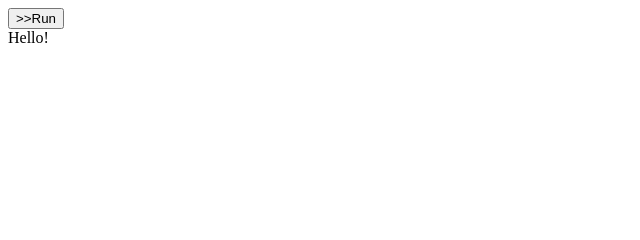
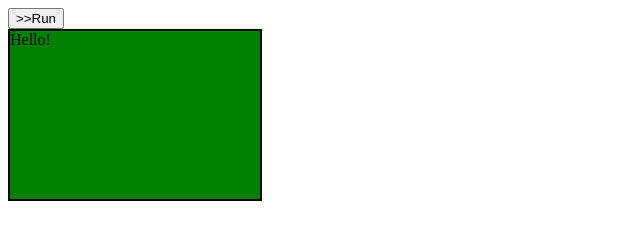
Before and after one commit to kkkkkkyeojeong/work_javascript, a plain HTML site: page JavaScript02JQuery/WebContent/prac04.html in a window 1280 px wide. Both pictures are taken after a click on the button ">>Run". Shown: the whole page, without its empty margins (0-640 px from the left). Drawn offline with Linux system fonts and the light colour scheme.

Commit message:
연습문제

```diff
--- a/JavaScript02JQuery/WebContent/prac04.html
+++ b/JavaScript02JQuery/WebContent/prac04.html
@@ -3,23 +3,32 @@
 <head>
 <meta charset="UTF-8">
 <title>Insert title here</title>
+<style>
+	#target {
+		border: 2px solid black;
+		background-color: green;
+		width: 100px;
+	}
+</style>
 </head>
 <body>
 
 	<button id="btn">>>Run</button>
-	<div>Hello!</div>
+	<div id="target" style="display: relative">Hello!</div>
 
 	<script src="js/jquery-3.3.1.js"></script>
 
 	<script>
 		$(document).ready(function(){
-		    $("btn").click(function(){
-		        var div = $("div");
-		        div.animate({height: '300px'});
-		        div.animate({width: '300px'});
+		    $("#btn").click(function(){
+		       $("#target").animate({
+		    	   left: '200px',
+		    	   height: '+=150px',
+		            width: '+=150px'
+		    	})
 		    });
 		});
-</script>
+	</script>
 
 </body>
 </html>
```
Also changed, not shown: JavaScript02JQuery/WebContent/jq_show.html (+1 -1 lines), JavaScript02JQuery/WebContent/prac02.html (+11 -4 lines), JavaScript02JQuery/WebContent/prac03.html (+3 -6 lines).
